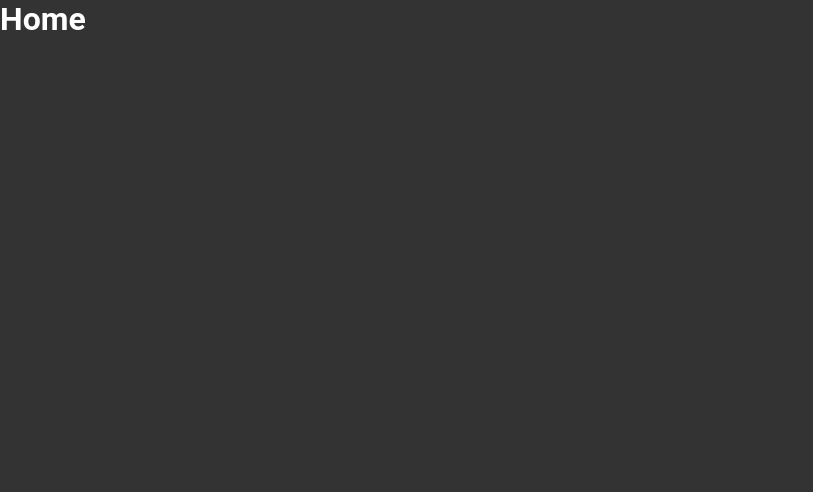
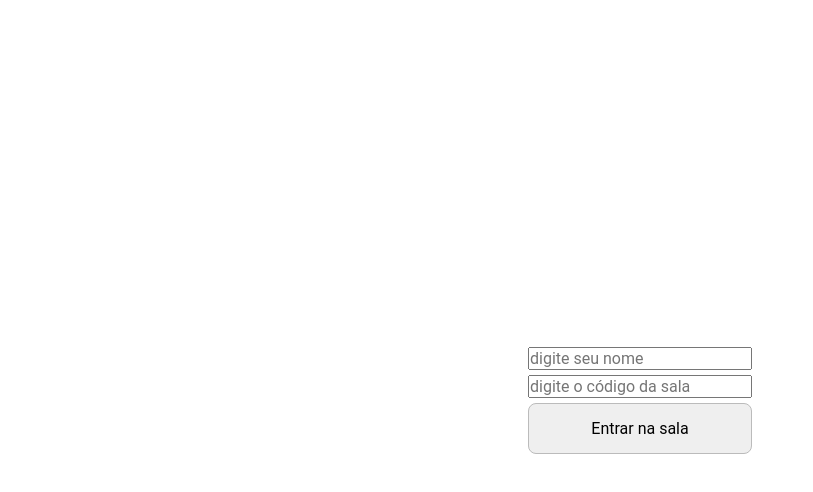
Before and after one commit to mvgoliveira/ByteChat, a React (Create React App) app in the folder frontend/: page / in a window 1280 px wide. Shown: the top 492 px of the page, without its empty margins (0-813 px from the left). Built offline with nearby package versions, Linux system fonts and the light colour scheme.

Commit message:
Added Home Page

```diff
--- a/frontend/src/pages/Home/index.js
+++ b/frontend/src/pages/Home/index.js
@@ -1,12 +1,53 @@
-import React from 'react';
-import { Container } from './styles';
+/* eslint-disable react-hooks/exhaustive-deps */
+import React, { useEffect, useState } from "react";
+import { useHistory } from "react-router";
+import {Container} from "./styles";
+
+import { useAuth } from "../../hooks/useAuth";
 
 export function Home() {
+  const [roomId, setRoomId] = useState("");
+  const [username, setUsername] = useState("");
+
+  const history = useHistory();
+
+  const {
+    login
+  } = useAuth();
+
+  function handleRoomIDInputChange(event) {
+    setRoomId(event.currentTarget.value);
+  }
+
+  function handleNameInputChange(event) {
+    setUsername(event.currentTarget.value);
+  }
+
+  function handleSubmit(event) {
+    event.preventDefault();
+    if (username !== "" && roomId !== "") {
+      login(username);
+      history.push(`/room/${roomId}`);
+    }
+  }
+
   return (
     <Container>
-      <h1>
-        Home
-      </h1>
+      <form onSubmit={handleSubmit}>
+        <input
+          type="text"
+          placeholder="digite seu nome"
+          value={username}
+          onChange={handleNameInputChange}
+        />
+        <input
+          type="text"
+          placeholder="digite o código da sala"
+          value={roomId}
+          onChange={handleRoomIDInputChange}
+        />
+        <button type="submit">Entrar na sala</button>
+      </form>
     </Container>
   );
 }
--- a/frontend/src/pages/Home/styles.js
+++ b/frontend/src/pages/Home/styles.js
@@ -1,9 +1,60 @@
-import styled from 'styled-components';
+import styled from "styled-components";
 
 export const Container = styled.div`
-  background: #333333;
-  color: #fff;
-  width: 100vw;
+  display: flex;
+  flex-direction: column;
   height: 100vh;
+  align-items: center;
+  justify-content: center;
 
+  ul {
+    margin-bottom: 20px;
+    background: #F0F0F0;
+    padding: 20px;
+
+    li {
+      text-decoration: none;
+      list-style: none;
+      text-align: center;
+      padding: 15px;
+      border-radius: 8px;
+      border: 1px solid #bbbbbb;
+      margin-bottom: 5px;
+      margin-right: 200px;
+      background: #b6ccf0;
+    }
+
+    .user1 {
+      margin-right: 0px;
+      margin-left: 200px;
+    }
+  }
+
+  form {
+    display: flex;
+    flex-direction: column;
+
+    input {
+      margin-bottom: 5px;
+    }
+
+    button {
+      padding: 15px;
+      border-radius: 8px;
+      border: 1px solid #bbbbbb;
+      cursor: pointer;
+    }
+  }
+
+  > button {
+    padding: 15px;
+    border-radius: 8px;
+    border: 1px solid #bbbbbb;
+    cursor: pointer;
+    margin-top: 15px;
+  }
+
+  p {
+    margin-top: 15px;
+  }
 `;
```
